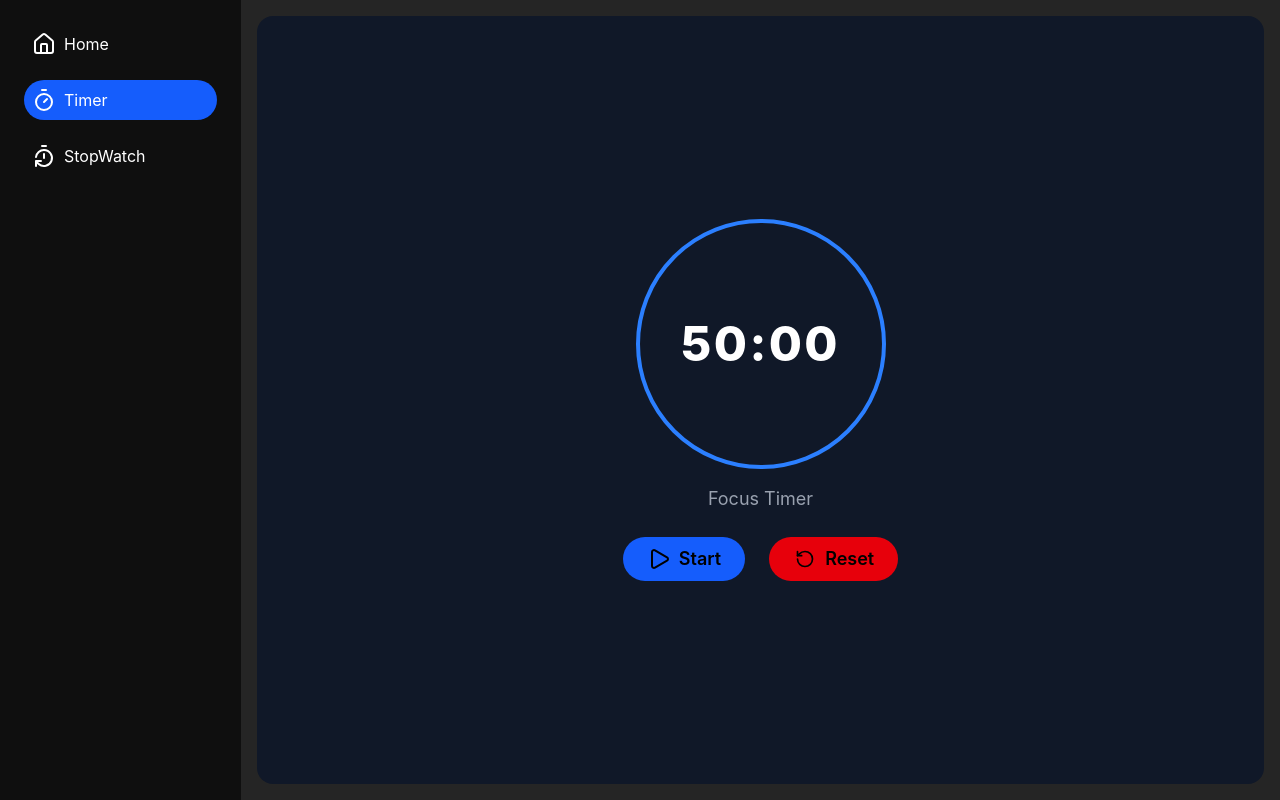
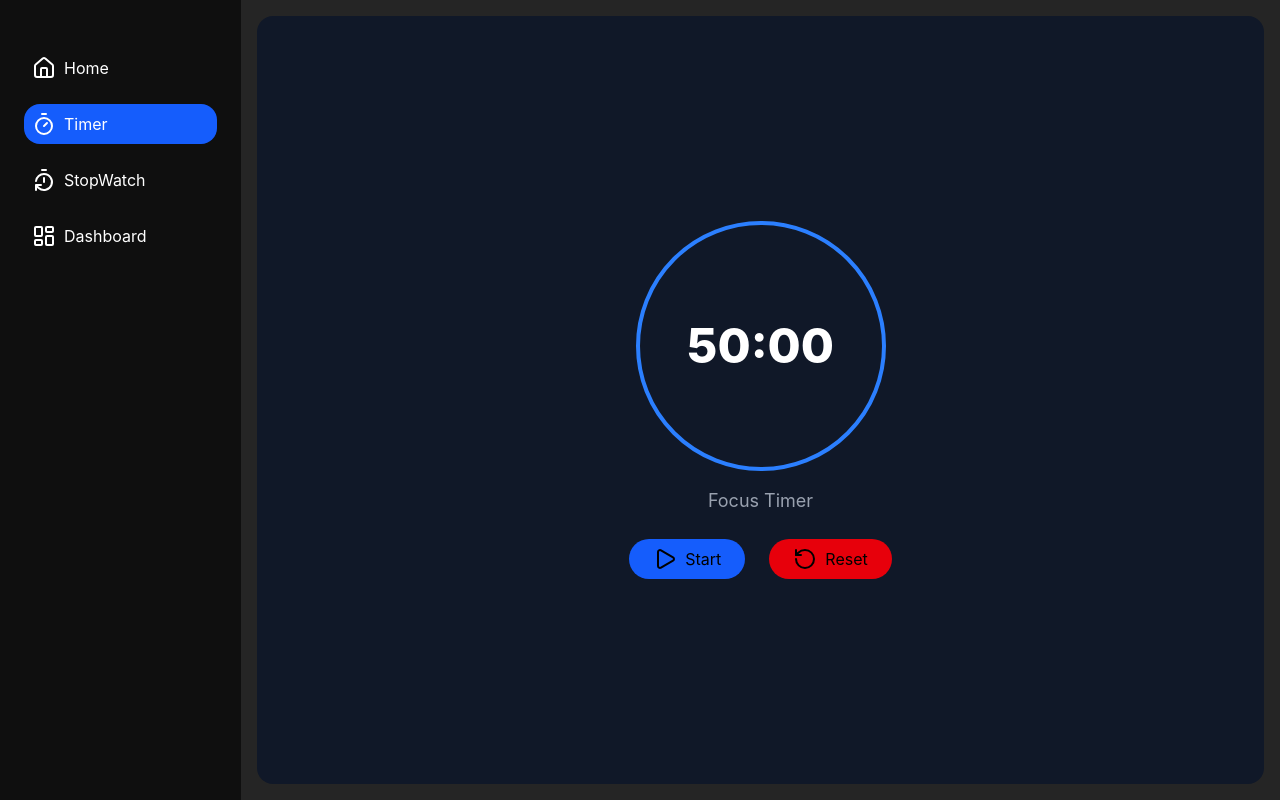
Before and after one commit to Snehasich/Focus-timer-app, a React (Vite) app in the folder client/: page /timer in a window 1280 px wide. Built offline with nearby package versions, Linux system fonts and the light colour scheme.

Commit message:
Reset timer changed

```diff
--- a/client/src/App.jsx
+++ b/client/src/App.jsx
@@ -4,30 +4,29 @@ import { TaskRoute } from "./components/TaskRoute";
 import { TaskRouteTask } from "./components/TaskRoute_Task";
 import { Timer } from "./components/Timer/Timer";
 import { StopWatch } from "./components/Timer/StopWatch";
-import { useEffect } from "react";
 
 function App() {
+  return (
+    <BrowserRouter>
+      <div className="bg-[#252525] min-h-screen w-full flex">
 
-  return (
-
-    <BrowserRouter>
-      <div className="bg-[#252525] h-screen w-full flex">
-
-        {/* Sidebar (always visible) */}
+        {/* Sidebar */}
         <Side />
 
         {/* Main Content */}
         <div className="flex-1 flex flex-col p-4 gap-4">
 
+          <Routes>
+            <Route
+              path="/"
+              element={
+                <>
+                  <TaskRoute />
+                  <TaskRouteTask />
+                </>
+              }
+            />
 
-          {/* 🔥 THIS is where pages change */}
-          <Routes>
-            <Route path="/" element={
-              <>
-                <TaskRoute />
-                <TaskRouteTask />
-              </>
-            } />
             <Route
               path="/timer"
               element={
@@ -36,6 +35,7 @@ function App() {
                 </div>
               }
             />
+
             <Route
               path="/stopwatch"
               element={
@@ -44,10 +44,18 @@ function App() {
                 </div>
               }
             />
+
+            <Route
+              path="/dashboard"
+              element={
+                <div className="bg-gray-900 h-full rounded-2xl text-white flex items-center justify-center">
+                  Dashboard coming soon 📊
+                </div>
+              }
+            />
           </Routes>
 
         </div>
-
       </div>
     </BrowserRouter>
   );
--- a/client/src/components/Side.jsx
+++ b/client/src/components/Side.jsx
@@ -1,34 +1,36 @@
-import { memo } from 'react';
 import { useLocation, useNavigate } from "react-router-dom";
-import { Timer, House, TimerReset } from "lucide-react";
-import { StopWatch } from './Timer/StopWatch';
+import { Timer, House, TimerReset, LayoutDashboard } from "lucide-react";
 
-export const Side = memo(() => {
+export const Side = () => {
   const navigate = useNavigate();
   const location = useLocation();
 
-  // ✅ ONE PLACE for styling logic
-  const getClass = (path) =>
-    `text-white p-2 rounded-4xl flex items-center gap-2 transition
+  const getClass = (path) => {
+    return `text-white p-2 rounded-2xl flex items-center gap-2 transition-colors
     ${location.pathname === path ? "bg-blue-600" : "hover:bg-blue-400"}`;
+  };
 
   return (
-    <div className="bg-[#0f0f0f] h-screen w-[241px]">
-      <div className="flex flex-col gap-4 p-6 w-full">
+    <div className="bg-[#0f0f0f] h-screen w-[241px] flex flex-col py-6">
+      <div className="flex flex-col gap-4 p-6">
 
         <button onClick={() => navigate("/")} className={getClass("/")}>
-          <House />
-          Home
+          <House /> Home
         </button>
+
         <button onClick={() => navigate("/timer")} className={getClass("/timer")}>
-          <Timer />
-          Timer
+          <Timer /> Timer
         </button>
+
         <button onClick={() => navigate("/stopwatch")} className={getClass("/stopwatch")}>
-          <TimerReset />
-          StopWatch
+          <TimerReset /> StopWatch
         </button>
+
+        <button onClick={() => navigate("/dashboard")} className={getClass("/dashboard")}>
+          <LayoutDashboard /> Dashboard
+        </button>
+
       </div>
     </div>
   );
-});
+};
--- a/client/src/components/Timer/Timer.jsx
+++ b/client/src/components/Timer/Timer.jsx
@@ -2,96 +2,134 @@ import { useState, useRef, useEffect } from "react";
 import { RotateCcw, Play, Pause } from "lucide-react";
 
 export const Timer = ({ initialTime = 50 * 60 }) => {
-  const [time, setTime] = useState(initialTime);
-  const [isRunning, setIsRunning] = useState(false);
-  const [mode, setMode] = useState("work"); // "work" | "break"
+  const intervalRef = useRef(null);
 
-  const intervalRef = useRef(null);
-  const alarmRef = useRef(new Audio("/alarm.mp3"));
+  // ✅ Load from sessionStorage (persists across routes)
+  const [time, setTime] = useState(() => {
+    const saved = JSON.parse(sessionStorage.getItem("timerState"));
+    return saved?.time ?? initialTime;
+  });
 
-  // ⏱ 1. Interval (ONLY decrease time)
+  const [isRunning, setIsRunning] = useState(() => {
+    const saved = JSON.parse(sessionStorage.getItem("timerState"));
+    return saved?.isRunning ?? false;
+  });
+
+  const [startedAt, setStartedAt] = useState(() => {
+    const saved = JSON.parse(sessionStorage.getItem("timerState"));
+    return saved?.startedAt ?? null;
+  });
+
+  // ✅ Save state (for route switching)
   useEffect(() => {
-    if (isRunning) {
+    sessionStorage.setItem(
+      "timerState",
+      JSON.stringify({ time, isRunning, startedAt })
+    );
+  }, [time, isRunning, startedAt]);
+
+  // ✅ Clear ONLY on refresh / tab close
+  useEffect(() => {
+    const handleUnload = () => {
+      sessionStorage.removeItem("timerState");
+    };
+
+    window.addEventListener("beforeunload", handleUnload);
+
+    return () => {
+      window.removeEventListener("beforeunload", handleUnload);
+    };
+  }, []);
+
+  // ✅ Accurate timer (no drift)
+  useEffect(() => {
+    if (isRunning && startedAt) {
       intervalRef.current = setInterval(() => {
-        setTime((prev) => prev - 1);
+        const now = new Date();
+
+        const elapsed = Math.floor(
+          (now - new Date(startedAt)) / 1000
+        );
+
+        const newTime = initialTime - elapsed;
+
+        if (newTime <= 0) {
+          clearInterval(intervalRef.current);
+          setTime(0);
+          setIsRunning(false);
+        } else {
+          setTime(newTime);
+        }
       }, 1000);
     }
 
-    return () => {
-      clearInterval(intervalRef.current);
-      intervalRef.current = null;
-    };
-  }, [isRunning]);
+    return () => clearInterval(intervalRef.current);
+  }, [isRunning, startedAt, initialTime]);
 
-  // 🔔 2. When time hits 0 (IMPORTANT FIX)
-  useEffect(() => {
-    if (time === 0 && isRunning) {
-      clearInterval(intervalRef.current);
+  // 🧠 Save focus data (keep in localStorage)
+  const saveSession = () => {
+    if (!startedAt) return;
 
-      // 🔔 play alarm
-      alarmRef.current.currentTime = 0;
-      alarmRef.current.play();
+    const sessionSeconds = Math.floor(
+      (new Date() - new Date(startedAt)) / 1000
+    );
 
-      // stop timer
+    if (sessionSeconds <= 0) return;
+
+    const today = new Date().toISOString().split("T")[0];
+    const data = JSON.parse(localStorage.getItem("focusData")) || {};
+
+    data[today] = (data[today] || 0) + sessionSeconds;
+
+    localStorage.setItem("focusData", JSON.stringify(data));
+  };
+
+  // ▶ Start / Pause
+  const handleStartPause = () => {
+    if (isRunning) {
+      saveSession();
       setIsRunning(false);
+    } else {
+      const now = new Date();
+      setStartedAt(now);
+      setIsRunning(true);
+    }
+  };
 
-      // switch mode + set next time
-      if (mode === "work") {
-        setMode("break");
-        setTime(10 * 60); // break = 10 min
-      } else {
-        setMode("work");
-        setTime(initialTime);
-      }
-    }
-  }, [time]);
+  // 🔄 Reset
+  const handleReset = () => {
+    saveSession();
+
+    clearInterval(intervalRef.current);
+    setIsRunning(false);
+    setTime(initialTime);
+    setStartedAt(null);
+
+    sessionStorage.removeItem("timerState");
+  };
 
   // ⏱ Format time
   const formatTime = () => {
     const minutes = Math.floor(time / 60);
     const seconds = time % 60;
+
     return `${String(minutes).padStart(2, "0")}:${String(
       seconds
     ).padStart(2, "0")}`;
   };
 
-  // ▶️ Start / Pause
-  const handleStartPause = () => {
-    setIsRunning((prev) => !prev);
-  };
-
-  // 🔄 Reset
-  const handleReset = () => {
-    clearInterval(intervalRef.current);
-    setIsRunning(false);
-    setMode("work");
-    setTime(initialTime);
-
-    alarmRef.current.pause();
-    alarmRef.current.currentTime = 0;
-  };
-
   return (
     <>
-      {/* Timer Circle */}
-      <div
-        className={`w-[250px] h-[250px] rounded-full border-4
-        ${mode === "work" ? "border-blue-500" : "border-green-500"}
-        flex items-center justify-center text-white text-5xl font-extrabold tracking-wider`}
-      >
+      <div className="w-[250px] h-[250px] rounded-full border-4 border-blue-500 flex items-center justify-center text-white text-5xl font-extrabold">
         {formatTime()}
       </div>
 
-      {/* Title */}
-      <h2 className="text-gray-400 mt-4 text-lg">
-        {mode === "work" ? "Focus Timer" : "Break Time ☕"}
-      </h2>
+      <h2 className="text-gray-400 mt-4 text-lg">Focus Timer</h2>
 
-      {/* Buttons */}
-      <div className="flex gap-6 mt-6 text-lg font-semibold">
+      <div className="flex gap-6 mt-6">
         <button
           onClick={handleStartPause}
-          className="bg-blue-600 px-6 py-2 rounded-full flex items-center gap-2 hover:scale-95 transition-transform"
+          className="bg-blue-600 px-6 py-2 rounded-full flex items-center gap-2"
         >
           {isRunning ? <Pause /> : <Play />}
           {isRunning ? "Pause" : "Start"}
@@ -99,9 +137,9 @@ export const Timer = ({ initialTime = 50 * 60 }) => {
 
         <button
           onClick={handleReset}
-          className="bg-red-600 px-6 py-2 rounded-full flex items-center gap-2 hover:scale-95 transition-transform"
+          className="bg-red-600 px-6 py-2 rounded-full flex items-center gap-2"
         >
-          <RotateCcw className="h-5" />
+          <RotateCcw />
           Reset
         </button>
       </div>
```
Also changed, not shown: 2 other files (tests, documents, lock files or other folders).
